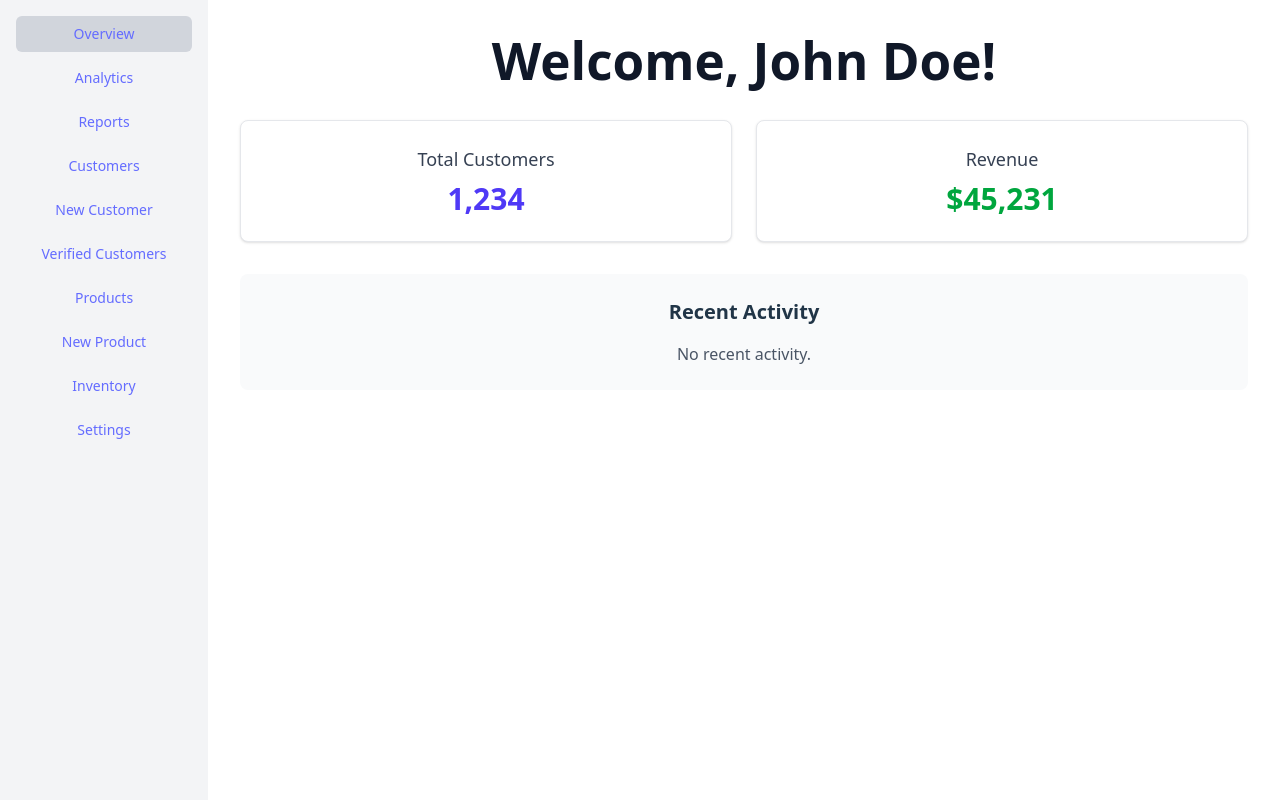
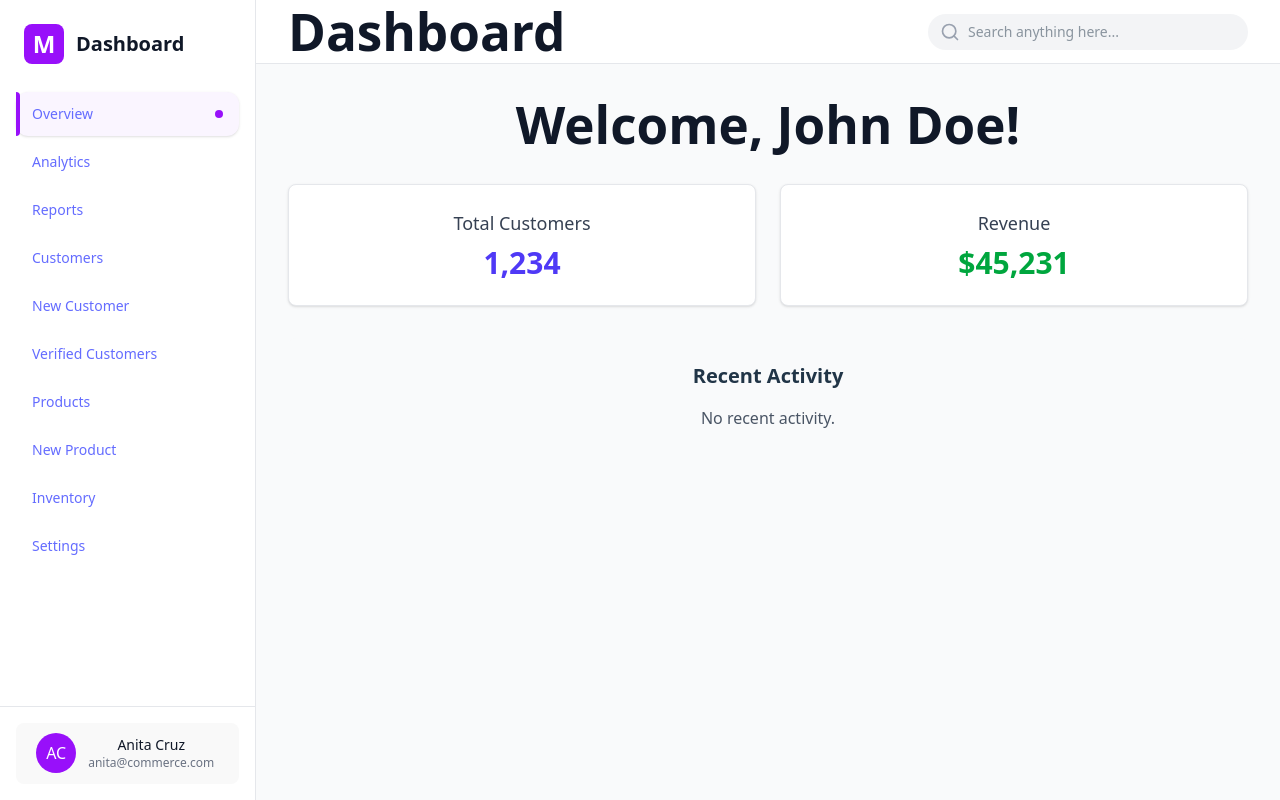
Before and after one commit to ozaenzenzen/reactjs_dashboard_sample_project, a React (Vite) app: page /dashboard in a window 1280 px wide. Both pictures are taken after a click on the button "Login". Built offline with nearby package versions, Linux system fonts and the light colour scheme.

Commit message:
update: dashboard sidebar and header

```diff
--- a/src/routes/dashboard/DashboardPage.tsx
+++ b/src/routes/dashboard/DashboardPage.tsx
@@ -15,6 +15,7 @@ export default function DashboardPage() {
   const data = useLoaderData() as Awaited<ReturnType<typeof dashboardLoader>>;
 
   return (
+
     <div className="space-y-8">
       <h1 className="text-3xl font-bold text-gray-900">
         Welcome, {data.user}!
--- a/src/routes/dashboard/dashboard_layout.tsx
+++ b/src/routes/dashboard/dashboard_layout.tsx
@@ -1,5 +1,8 @@
 // src/layouts/DashboardLayout.tsx
-import { NavLink, Outlet } from "react-router-dom";
+import { Link, NavLink, Outlet } from "react-router-dom";
+import { useState } from "react";
+import { Menu, Bell, Search, User, LogOut, Settings } from "lucide-react"; // optional: lucide icons
+import { useNavigate } from "react-router-dom";
 
 type NavItem = {
   to: string;
@@ -22,8 +25,252 @@ const navItems: readonly NavItem[] = [
 
 // src/layouts/DashboardLayout.tsx
 export default function DashboardLayout() {
+  const [showUserMenu, setShowUserMenu] = useState(false);
+  const navigate = useNavigate();
+
+  const handleLogout = () => {
+    localStorage.removeItem("isLoggedIn");
+    navigate("/login");
+  };
+
+  return (
+    <div className="flex min-h-screen bg-gray-50">
+      {/* Sidebar */}
+      <aside className="fixed inset-y-0 left-0 w-64 bg-white border-r border-gray-200 flex flex-col">
+        <div className="p-6">
+          {/* Logo */}
+          <div className="flex items-center gap-3">
+            <div className="w-10 h-10 bg-purple-600 rounded-lg flex items-center justify-center">
+              <span className="text-white text-2xl font-bold">M</span>
+            </div>
+            <span className="text-xl font-semibold text-gray-900">Dashboard</span>
+          </div>
+        </div>
+
+        {/* Navigation */}
+        <nav className="flex-1 px-4 pb-4">
+          {navItems.map((item) => (
+            <NavLink
+              key={item.to}
+              to={item.to}
+              end={item.end}
+              className={({ isActive }) =>
+                `group relative flex items-center gap-3 px-4 py-3 my-1 rounded-xl text-sm font-medium transition-all ${isActive
+                  ? "bg-purple-50 text-purple-700 shadow-sm"
+                  : "text-gray-600 hover:bg-gray-50"
+                }`
+              }
+            >
+              {({ isActive }) => (
+                <>
+                  {/* Active indicator bar */}
+                  {isActive && (
+                    <div className="absolute left-0 top-0 bottom-0 w-1 bg-purple-600 rounded-r-full" />
+                  )}
+                  <span>{item.label}</span>
+                  {isActive && (
+                    <div className="ml-auto w-2 h-2 bg-purple-600 rounded-full" />
+                  )}
+                </>
+              )}
+            </NavLink>
+          ))}
+        </nav>
+
+        {/* Optional: User at bottom (like in screenshot) */}
+        <div className="p-4 border-t border-gray-200">
+          <div className="relative">
+            {/* Menu User */}
+            <button
+              onClick={() => setShowUserMenu(!showUserMenu)}
+              className="w-full flex items-center gap-3 px-3 py-2 rounded-lg hover:bg-gray-50 transition-all"
+            >
+              <div className="flex items-center gap-3">
+                <div className="w-10 h-10 rounded-full bg-purple-600 flex items-center justify-center text-white font-medium">
+                  AC
+                </div>
+                <div>
+                  <p className="text-sm font-medium text-gray-900">Anita Cruz</p>
+                  <p className="text-xs text-gray-500">anita@commerce.com</p>
+                </div>
+              </div>
+            </button>
+
+            {/* Dropdown */}
+            {showUserMenu && (
+              <div className="absolute left-full bottom-0 ml-2 w-56 bg-white rounded-lg shadow-lg border border-gray-200 py-2 z-50">
+                <a
+                  href="/dashboard/profile"
+                  className="flex items-center gap-3 px-4 py-2.5 text-sm text-gray-700 hover:bg-purple-50 hover:text-purple-700 transition"
+                >
+                  <User className="w-4 h-4" />
+                  My Profile
+                </a>
+                <a
+                  href="/dashboard/settings"
+                  className="flex items-center gap-3 px-4 py-2.5 text-sm text-gray-700 hover:bg-purple-50 hover:text-purple-700 transition"
+                >
+                  <Settings className="w-4 h-4" />
+                  Settings
+                </a>
+                <hr className="my-2 border-gray-200" />
+                <button
+                  onClick={handleLogout}
+                  className="w-full flex items-center gap-3 px-4 py-2.5 text-sm text-red-600 hover:bg-red-50 transition">
+                  <LogOut className="w-4 h-4" />
+                  Logout
+                </button>
+              </div>
+            )}
+
+            {/* Overlay to close dropdown when clicking outside */}
+            {showUserMenu && (
+              <div
+                className="fixed inset-0 z-40"
+                onClick={() => setShowUserMenu(false)}
+              />
+            )}
+          </div>
+        </div>
+      </aside>
+
+      {/* Main Layout */}
+      <div className="flex-1 ml-64">
+        {/* Header */}
+        <header className="fixed top-0 left-64 right-0 h-16 bg-white border-b border-gray-200 z-10 flex items-center justify-between px-8">
+          <div className="flex items-center gap-8">
+            <h1 className="text-2xl font-semibold text-gray-900">Dashboard</h1>
+          </div>
+
+          {/* Search Bar */}
+          <div className="flex items-center gap-4">
+            <div className="relative">
+              <Search className="absolute left-3 top-1/2 -translate-y-1/2 w-5 h-5 text-gray-400" />
+              <input
+                type="text"
+                placeholder="Search anything here..."
+                className="pl-10 pr-4 py-2 w-80 bg-gray-100 rounded-full text-sm focus:outline-none focus:ring-2 focus:ring-purple-500 focus:bg-white transition-all"
+              />
+            </div>
+          </div>
+        </header>
+
+        {/* Page Content */}
+        <main className="mt-16 p-8">
+          <Outlet />
+        </main>
+      </div>
+    </div>
+  );
+
   return (
     <div className="w-full flex min-h-screen">
+      {/* Header - Fixed at the top */}
+      <header className="fixed top-0 left-0 right-0 h-16 bg-white border-b border-gray-200 z-50 flex items-center justify-between px-4 lg:px-6">
+        <div className="flex items-center gap-4">
+          {/* Mobile menu button (visible on small screens) */}
+          <button className="lg:hidden p-2 rounded-md hover:bg-gray-100">
+            <Menu className="w-5 h-5 text-gray-500" />
+          </button>
+
+          {/* Logo / Brand */}
+          <div className="flex items-center gap-3">
+            <div className="w-8 h-8 bg-blue-600 rounded-lg flex items-center justify-center text-white font-bold text-lg">
+              D
+            </div>
+            <span className="font-semibold text-xl hidden sm:block text-gray-500">Dashboard</span>
+          </div>
+        </div>
+
+        {/* Right side actions */}
+        <div className="flex items-center gap-3">
+          {/* Search - optional */}
+          <div className="hidden md:flex items-center bg-gray-100 rounded-lg px-3 py-2 w-64">
+            <Search className="w-4 h-4 text-gray-500 mr-2" />
+            <input
+              type="text"
+              placeholder="Search..."
+              className="bg-transparent outline-none text-sm flex-1 text-gray-400"
+            />
+          </div>
+
+          {/* Notifications */}
+          <button className="relative p-2 rounded-full hover:bg-gray-100 transition">
+            <Bell className="w-5 h-5 text-gray-500" />
+            <span className="absolute top-1 right-1 w-2 h-2 bg-red-500 rounded-full"></span>
+          </button>
+
+          {/* User Menu */}
+          <div className="relative">
+            <button
+              onClick={() => setShowUserMenu(!showUserMenu)}
+              className="flex items-center gap-3 p-2 rounded-lg hover:bg-gray-100 transition"
+            >
+              <div className="w-8 h-8 bg-gray-600 rounded-full flex items-center justify-center text-white text-sm font-medium">
+                JD
+              </div>
+              <span className="hidden md:block text-sm font-medium text-gray-500">John Doe</span>
+            </button>
+
+            {/* Dropdown */}
+            {showUserMenu && (
+              <div className="absolute right-0 mt-2 w-48 bg-white rounded-lg shadow-lg border border-gray-200 py-2">
+                <a href="/dashboard/profile" className="flex items-center gap-3 px-4 py-2 hover:bg-gray-50 text-sm">
+                  <User className="w-4 h-4" />
+                  Profile
+                </a>
+                <a href="/dashboard/settings" className="flex items-center gap-3 px-4 py-2 hover:bg-gray-50 text-sm">
+                  <Settings className="w-4 h-4" />
+                  Settings
+                </a>
+                <hr className="my-2" />
+                <button
+                  onClick={handleLogout}
+                  className="flex items-center gap-3 px-4 py-2 hover:bg-gray-50 text-sm text-red-600 w-full text-left">
+                  <LogOut className="w-4 h-4" />
+                  Logout
+                </button>
+              </div>
+            )}
+          </div>
+        </div>
+      </header>
+
+      {/* Sidebar - Fixed on large screens */}
+      <aside className="fixed left-0 top-16 bottom-0 w-52 bg-gray-100 p-4 flex flex-col gap-2 overflow-y-auto border-r border-gray-200">
+        {navItems.map((item) => (
+          <NavLink
+            key={item.to}
+            to={item.to}
+            end={item.end}
+            className={({ isActive }) =>
+              `px-3 py-2 rounded-md text-sm font-medium transition-colors ${isActive
+                ? "bg-gray-300 text-gray-900 font-semibold shadow-sm"
+                : "text-gray-600 hover:bg-gray-200"
+              }`
+            }
+          >
+            {item.label}
+          </NavLink>
+        ))}
+      </aside>
+
+      {/* Main Content - Adjusted for fixed header & sidebar */}
+      <section className="flex-1 ml-52 mt-16 bg-gray-50 min-h-screen">
+        <div className="w-full mx-auto px-4 sm:px-6 lg:px-8 py-8">
+          <Outlet />
+        </div>
+      </section>
+    </div>
+  );
+  return (
+    <div className="w-full flex min-h-screen">
+      {/* Header */}
+      <header className="fixed top-0 left-0 right-0 h-16 bg-white border-b border-gray-50 z-50 flex items-center justify-between px-4 lg:px-6">
+        <div>
+
+        </div>
+      </header>
       {/* Sidebar */}
       <aside className="w-52 bg-gray-100 p-4 flex flex-col gap-2">
         {navItems.map((item) => (
@@ -32,10 +279,9 @@ export default function DashboardLayout() {
             to={item.to}
             end={item.end}
             className={({ isActive }) =>
-              `px-3 py-2 rounded-md text-sm font-medium transition-colors ${
-                isActive
-                  ? "bg-gray-300 text-gray-900 font-semibold"
-                  : "text-gray-600 hover:bg-gray-200"
+              `px-3 py-2 rounded-md text-sm font-medium transition-colors ${isActive
+                ? "bg-gray-300 text-gray-900 font-semibold"
+                : "text-gray-600 hover:bg-gray-200"
               }`
             }
           >
@@ -53,44 +299,3 @@ export default function DashboardLayout() {
     </div>
   );
 }
-
-// export default function DashboardLayout2() {
-//   return (
-//     <div style={{ display: "flex", minHeight: "100vh" }}>
-//       {/* ---------- Sidebar ---------- */}
-//       <aside
-//         style={{
-//           width: "200px",
-//           background: "#f0f0f0",
-//           padding: "15px",
-//           display: "flex",
-//           flexDirection: "column",
-//           gap: "10px",
-//         }}
-//       >
-//         {navItems.map((item) => (
-//           <NavLink
-//             key={item.to}
-//             to={item.to}
-//             end={item.end}
-//             style={({ isActive }: { isActive: boolean }) => ({
-//               padding: "8px 12px",
-//               borderRadius: "4px",
-//               background: isActive ? "#e0e0e0" : "transparent",
-//               fontWeight: isActive ? "600" : "normal",
-//               color: isActive ? "#333" : "#555",
-//               textDecoration: "none",
-//             })}
-//           >
-//             {item.label}
-//           </NavLink>
-//         ))}
-//       </aside>
-
-//       {/* ---------- Main Content ---------- */}
-//       <section style={{ padding: "20px", flex: 1, background: "#fff" }}>
-//         <Outlet />
-//       </section>
-//     </div>
-//   );
-// }
```
